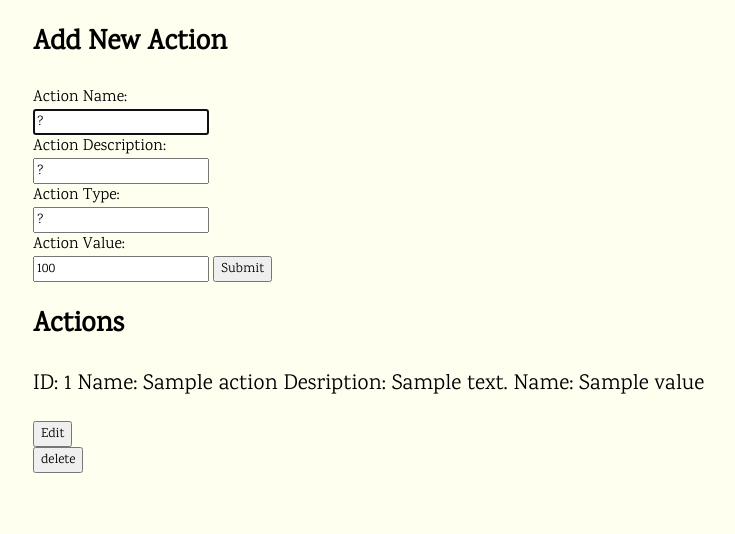
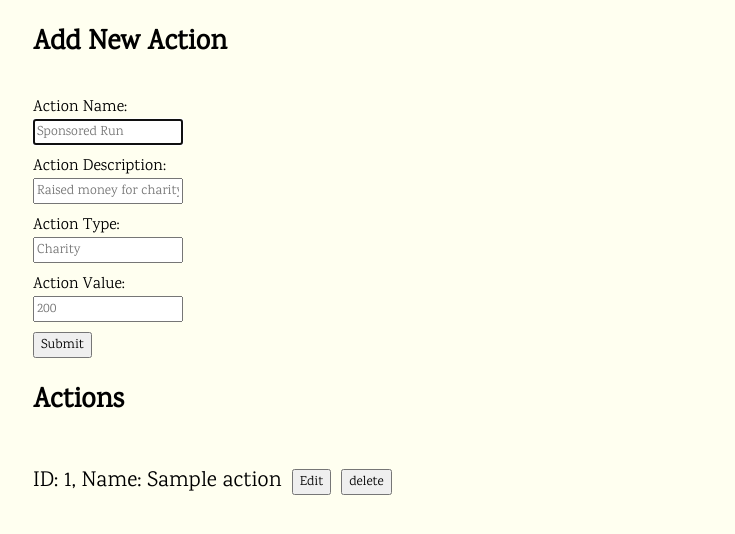
Before and after one commit to NateDawggWoof/Week_04_Project_Karma_Clan, a Flask app: page /admin/actions in a window 1280 px wide. Shown: the part 73-607 px from the top of the page, without its empty margins (25-760 px from the left). Run offline with Flask 2, Linux system fonts and the light colour scheme; a database or web service that is not in the repository returns one stand-in record (values such as "Sample title"); some libraries are stand-ins or nearby versions.

Commit message:
CSS to actions updated to be like users

```diff
--- a/static/css/style.css
+++ b/static/css/style.css
@@ -39,7 +39,10 @@ body{
 }
 
 /* Homepage */
-
+.home_image img{
+    width: auto;
+    height: 500px;
+}
 
 /* admin tools */
 
--- a/templates/admin/actions/index.html
+++ b/templates/admin/actions/index.html
@@ -2,28 +2,32 @@
 
 {% block content %}
 
+<div class="new_submission">
 <h2>Add New Action</h2>
 <form action="/admin/actions/new" method="post">
-    <label for="action_name">Action Name:</label><br>
-    <input type="text" id="action_name" name="action_name" value="?" required autofocus> <br>
+    <label for="action_name">Action Name:</label>
+    <input type="text" id="action_name" name="action_name" placeholder="Sponsored Run" required autofocus>
 
-    <label for="action_description">Action Description:</label><br>
-    <input type="text" id="action_description" name="action_description" value="?" required> <br>
+    <label for="action_description">Action Description:</label>
+    <input type="text" id="action_description" name="action_description" placeholder="Raised money for charity by running" required>
 
-    <label for="action_type">Action Type:</label><br>
-    <input type="text" id="action_type" name="action_type" value="?" required> <br>
+    <label for="action_type">Action Type:</label>
+    <input type="text" id="action_type" name="action_type" placeholder="Charity" required>
 
-    <label for="action_value">Action Value:</label><br>
-    <input type="number" id="action_value" name="action_value" value="100" required>
+    <label for="action_value">Action Value:</label>
+    <input type="number" id="action_value" name="action_value" placeholder="200" required>
 
+    <div class="submit_button">
     <input type="submit" value="Submit">
+    </div>
 </form>
-
+</div>
 <h2>Actions</h2>
 
 {% for action in all_actions  %}
-<div>
-    <p>ID: {{action.id}} Name: {{action.name}}  Desription: {{action.description}}  Name: {{action.value}}  </p>
+<div class= edit_delete_buttons >
+    <p>ID: {{action.id}},       Name: {{action.name}}</p>
+
     <a href='/admin/actions/edit/{{action.id}}'>
         <button onclick="document.location='default.asp'">Edit</button>
     </a>
--- a/templates/admin/deeds/user/index.html
+++ b/templates/admin/deeds/user/index.html
@@ -7,8 +7,8 @@
 
 <p>Daily Goal: {{user.goal_daily}}</p>
 <p>Daily Total: {{daily_total}}</p>
-<p>most occouring action types: {{cat}}</p>
-<p>least occouring action types:{{lcat}}</p>
+<p>Most occouring action types: {{cat}}</p>
+<p>Least occouring action types:{{lcat}}</p>
 
 
 <form action="/admin/deeds/user/view/{{user.id}}" method="post">
--- a/templates/admin/index.html
+++ b/templates/admin/index.html
@@ -5,11 +5,11 @@
 
 <div class="admin_tools">
 <ul>
+  <li>
+    <a href="/admin/deeds">View Deeds</a>
+  </li>
     <li>
       <a href="/admin/usersa">View Users</a>
-    </li>
-    <li>
-      <a href="/admin/deeds">View Deeds</a>
     </li>
     <li>
         <a href="/admin/actions">View Actions</a>
--- a/templates/admin/show_users.html
+++ b/templates/admin/show_users.html
@@ -5,11 +5,11 @@
     <h2>Add New User</h2>
     <form action="/admin/usera/new" method="post">
         <label for="name_first">First Name:</label>
-        <input type="text" id="name_first" name="name_first" value="?" required autofocus>
+        <input type="text" id="name_first" name="name_first" placeholder="John" required autofocus>
         <label for="name_last">Last Name:</label>
-        <input type="text" id="name_last" name="name_last" value="?" required>
+        <input type="text" id="name_last" name="name_last" placeholder="Smoogs" required>
         <label for="goal_daily">Daily Goal:</label>
-        <input type="number" id="goal_daily" name="goal_daily" value="1000" required>
+        <input type="number" id="goal_daily" name="goal_daily" placeholder="1000" required>
         <div class="submit_button">
         <input type="submit" value="Submit">
         </div>
```
Also changed, not shown: templates/index.html (+5 -3 lines), 1 other file.
